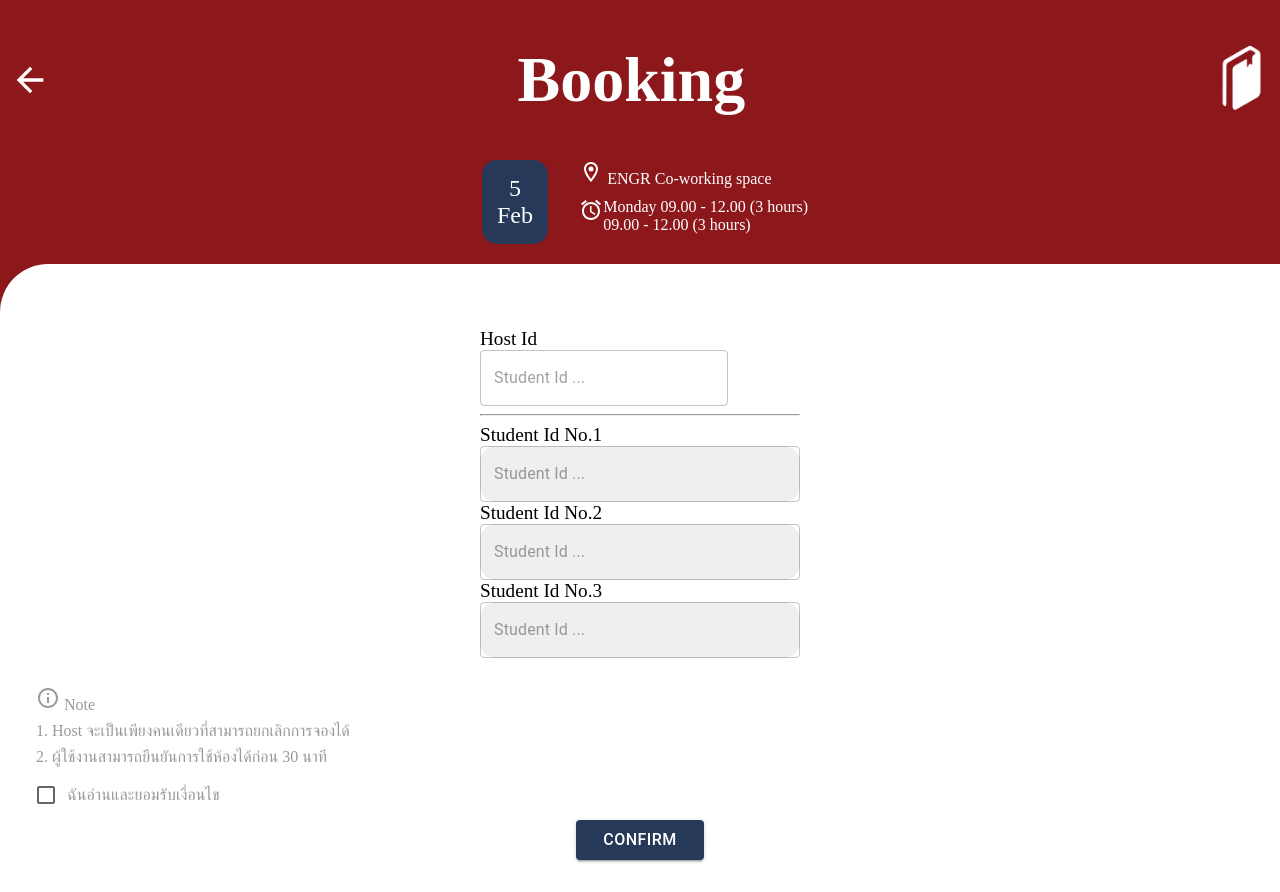
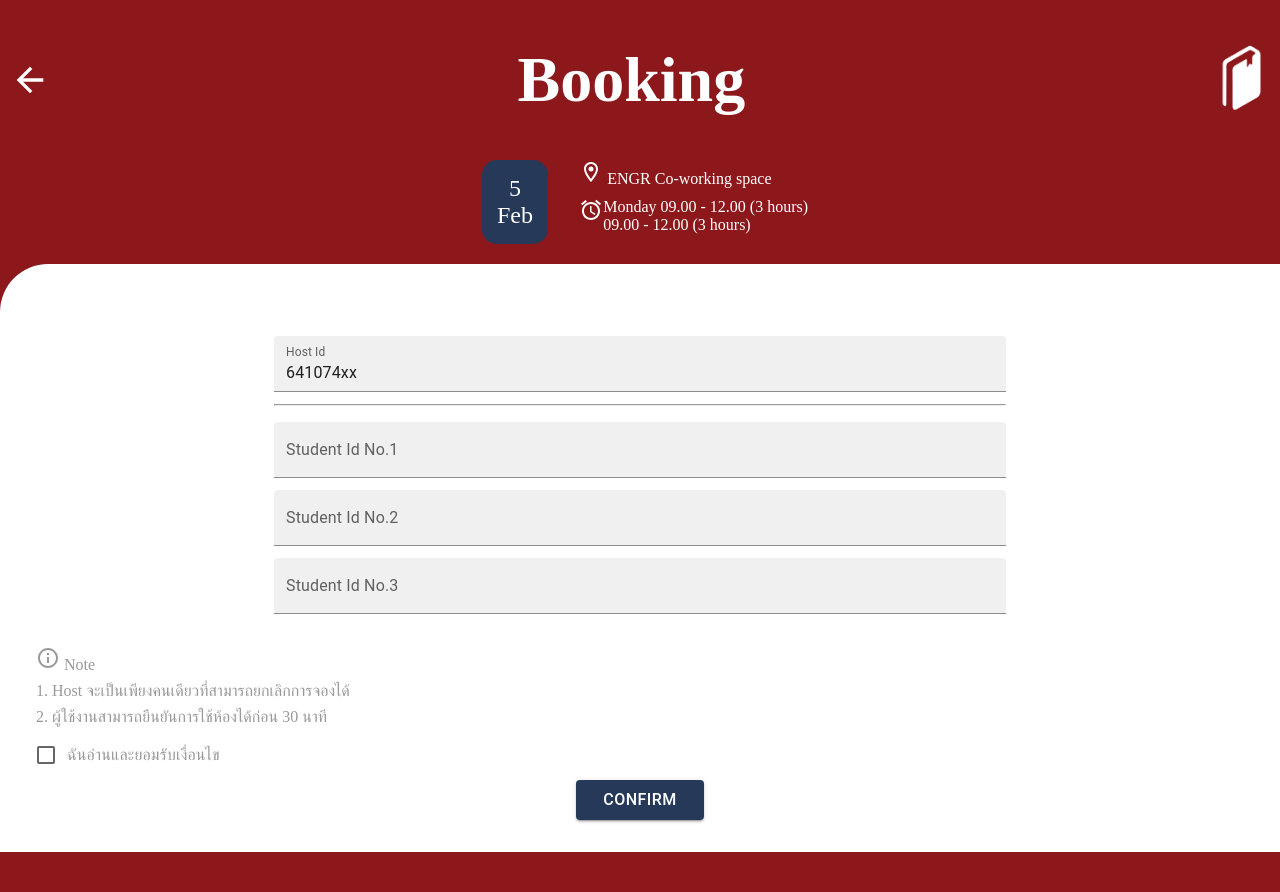
Before and after one commit to BananaGangDev/Front-end_EnBooking, a React (Vite) app: page / in a window 1280 px wide. After the commit the page ends 852 px from the top, so only its background shows below. Built offline with nearby package versions, Linux system fonts and the light colour scheme.

Commit message:
updatepage and add popup

```diff
--- a/package.json
+++ b/package.json
@@ -14,6 +14,7 @@
     "@emotion/styled": "^11.11.0",
     "@mui/material": "^5.15.10",
     "@mui/styled-engine-sc": "^6.0.0-alpha.16",
+    "axios": "^1.6.7",
     "react": "^18.2.0",
     "react-dom": "^18.2.0",
     "styled-components": "^6.1.8"
--- /dev/null
+++ b/src/components/popup.jsx
@@ -0,0 +1,18 @@
+import React from 'react';
+import CancelOutlinedIcon from '@mui/icons-material/CancelOutlined';
+import Checkmark from '../assets/checkmark.png'
+
+function popup(props) {
+  return (
+    <div className='popup'>
+      <div className="popup-inner">
+        <CancelOutlinedIcon className='close-btn'/>
+        <div className="popupDetail centerVertical">
+            {props.children}
+        </div>
+      </div>
+    </div>
+  )
+}
+
+export default popup;
--- /dev/null
+++ b/src/components/successBooking.jsx
@@ -0,0 +1,14 @@
+import React from 'react';
+import Checkmark from '../assets/checkmark.png'
+import Popup from './popup'
+
+function SuccessBooking(props) {
+  return (props.trigger) ? (
+    <Popup>
+        <img src={Checkmark} alt="Checkmark" className="imagePopup"/>
+        <h3>Successful Booking</h3>
+    </Popup>
+  ) : null;
+}
+
+export default SuccessBooking;
--- /dev/null
+++ b/src/components/unsuccessBooking.jsx
@@ -0,0 +1,14 @@
+import React from 'react';
+import Error from '../assets/error.png'
+import Popup from './popup'
+
+function UnsuccessBooking(props) {
+  return (props.trigger) ? (
+    <Popup>
+    <img src={Error} alt="Error" className="imagePopup"/>
+    <h3>Please complete the form</h3>
+</Popup>
+  ) : null;
+}
+
+export default UnsuccessBooking;
--- a/src/pages/Booking.jsx
+++ b/src/pages/Booking.jsx
@@ -3,6 +3,7 @@ import { useState } from 'react'
 import BookIcon from '../assets/bookWhite.png'
 import ControlPointIcon from '@mui/icons-material/ControlPoint';
 import ArrowBackIcon from '@mui/icons-material/ArrowBack';
+import Successful from '../components/successBooking';
 
 
 function Booking() {
--- a/src/pages/BookingID.jsx
+++ b/src/pages/BookingID.jsx
@@ -15,10 +15,14 @@ import MuiFormControl, { useFormControl } from "@mui/material/FormControl";
 import OutlinedInput from '@mui/material/OutlinedInput';
 import FormHelperText from '@mui/material/FormHelperText';
 import Button from '@mui/material/Button';
+import Successful from '../components/successBooking';
+import Unsuccessful from '../components/unsuccessBooking';
 
 
 
 function BookingID() {
+
+    const studentID = [4];
 
   return (
     <>
@@ -49,39 +53,47 @@ function BookingID() {
         </div>
         <div className="container center">
             <div className="formID centerHorizontal">
-                <form>
-                <label className='studentId'>Host Id</label><br/>
-                <form noValidate autoComplete="off">
-                    <FormControl  >
-                        <OutlinedInput type='number' placeholder="Student Id ..." />
-                    </FormControl>
-                </form>
+                <form >
+                <TextField
+                    id="filled-read-only-input"
+                    className = "fieldID"
+                    label="Host Id"
+                    defaultValue="641074xx"
+                    InputProps={{
+                        readOnly: true,
+                    }}
+                    variant="filled"
+                    margin="dense"
+                />
 
                 <hr/>
-                <label className='studentId'>Student Id No.1</label><br/>
-                <form noValidate autoComplete="off">
-                    <FormControl
-                        className='idInput'
-                        >
-                        <OutlinedInput type='number' placeholder="Student Id ..." />
-                    </FormControl>
-                </form>
-                <label className='studentId'>Student Id No.2</label><br/>
-                <form noValidate autoComplete="off">
-                    <FormControl
-                        className='idInput'
-                        >
-                        <OutlinedInput type='number' placeholder="Student Id ..." />
-                    </FormControl>
-                </form>
-                <label className='studentId'>Student Id No.3</label><br/>
-                <form noValidate autoComplete="off">
-                    <FormControl
-                        className='idInput'
-                        >
-                        <OutlinedInput label="Filled" type='number' placeholder="Student Id ..." />
-                    </FormControl>
-                </form>
+
+                    <TextField
+                        id="filled-search"
+                        className = "fieldID"
+                        label="Student Id No.1"
+                        type="number"
+                        variant="filled"
+                        margin="dense"
+                    />
+                    <TextField
+                        id="filled-search"
+                        className = "fieldID"
+                        label="Student Id No.2"
+                        type="number"
+                        variant="filled"
+                        margin="dense"
+
+                    />
+                    <TextField
+                        id="filled-search"
+                        className = "fieldID"
+                        label="Student Id No.3"
+                        type="number"
+                        variant="filled"
+                        margin="dense"
+
+                    />
             </form>
             </div>
 
@@ -108,7 +120,7 @@ function BookingID() {
 
 
         </div>
-
+        <Unsuccessful trigger={false}/>
 
     </>
   )
--- a/src/styles/BookingID.css
+++ b/src/styles/BookingID.css
@@ -24,21 +24,19 @@
 }
 .formID{
     margin-bottom: 1.5em;
+    display: flex;
+
 }
-.idInput{
-    width: 20em;
-    background-color: #EFEFEF;
-    border-radius: 1em;
-    border: 0;
+.fieldID{
+    width: 100%;
+    font-size: 3em;
+
 }
 .footer{
     display: flex;
     justify-content: center;
     flex-direction: column;
     color: #999999;
-}
-label.studentId{
-    font-size: 1.2em;
 }
 .note{
     margin: 4px;
--- a/src/styles/main.css
+++ b/src/styles/main.css
@@ -1,2 +1,3 @@
 @import "./Booking.css";
 @import "./BookingID.css";
+@import "./popup.css";
--- /dev/null
+++ b/src/styles/popup.css
@@ -0,0 +1,40 @@
+.popup{
+    position: fixed;
+    top: 0;
+    left: 0;
+    width: 100%;
+    height: 100vh;
+    background-color: rgb(0, 0, 0, 0.2);
+    display: flex;
+    justify-content: center;
+    align-items: center;
+
+}
+.popup-inner {
+    position:relative;
+    padding: 32px;
+    width: 100%;
+    max-width: 640px;
+    background-color: #ffff ;
+    display: flex;
+    justify-content: center;
+    align-items: center;
+
+}
+.popup-inner .close-btn {
+    position:absolute;
+    top: 16px;
+    right: 16px;
+    width: 1.5em;
+    height: 1.5em;
+}
+.imagePopup{
+    height: 10em;
+    width: 10em;
+}
+.popupDetail{
+    display: flex;
+
+    justify-content: center;
+    align-items: center;
+}
```
Also changed, not shown: 1 other file (tests, documents, lock files or other folders).
